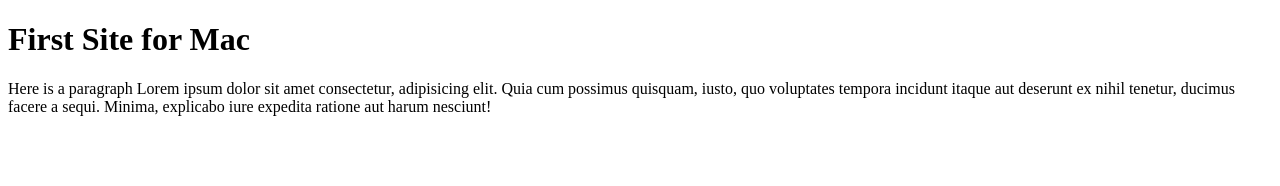
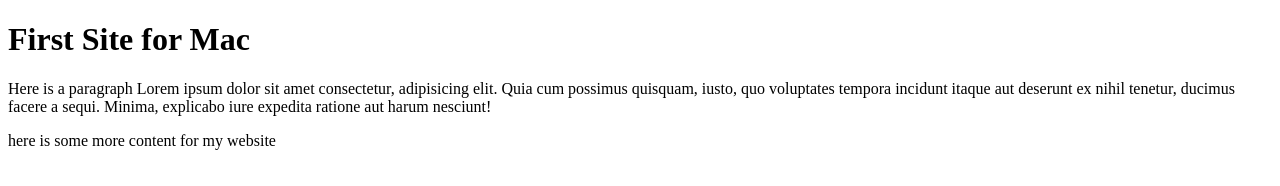
Before and after one commit to jettduke/firstsitemac, a plain HTML site: page index.html in a window 1280 px wide. Drawn offline with Linux system fonts and the light colour scheme.

Commit message:
made new paragraph

```diff
--- a/index.html
+++ b/index.html
@@ -7,5 +7,7 @@
 <body>
     <h1>First Site for Mac</h1>
     <p>Here is a paragraph Lorem ipsum dolor sit amet consectetur, adipisicing elit. Quia cum possimus quisquam, iusto, quo voluptates tempora incidunt itaque aut deserunt ex nihil tenetur, ducimus facere a sequi. Minima, explicabo iure expedita ratione aut harum nesciunt!</p>
+
+    <p>here is some more content for my website</p>
 </body>
 </html>
```
